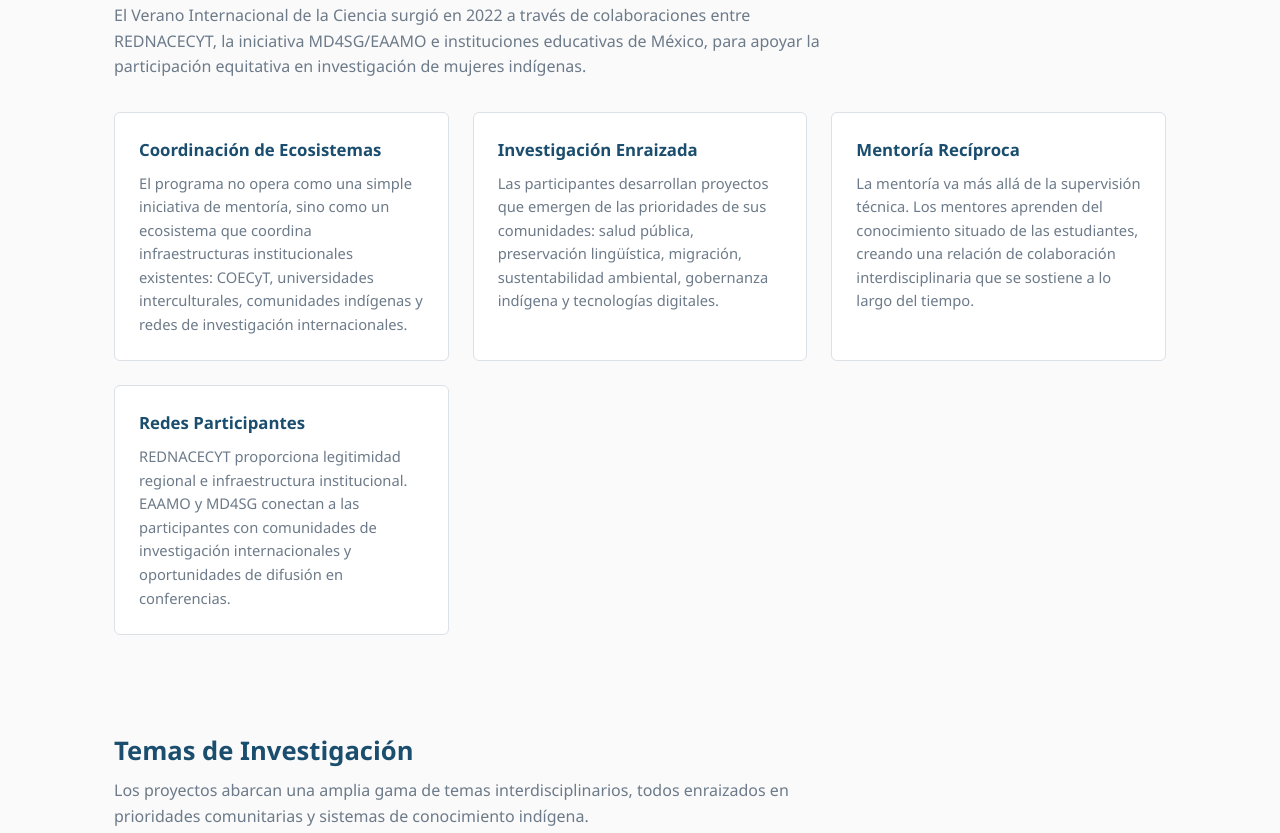
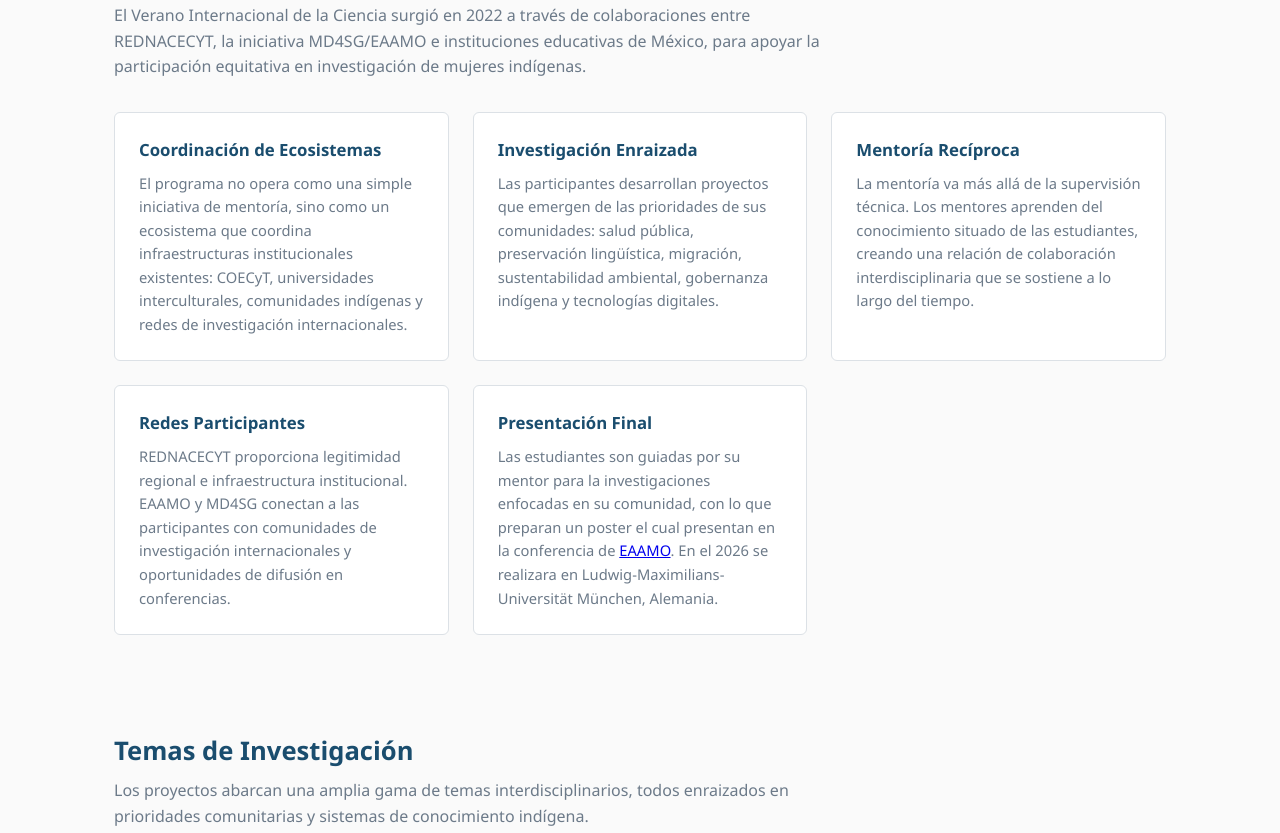
Before and after one commit to savashito/verano-internacional-ciencia, a plain HTML site: page index.html in a window 1280 px wide. Shown: the part 509-1342 px from the top of the page. Drawn offline with Linux system fonts and the light colour scheme.

Commit message:
added about card

```diff
--- a/index.html
+++ b/index.html
@@ -89,6 +89,15 @@
           internacionales y oportunidades de difusión en conferencias.
         </p>
       </div>
+      <div class="about-card">
+        <h3>Presentación Final</h3>
+        <p>
+          Las estudiantes son guiadas por su mentor para la investigaciones enfocadas en su comunidad,
+          con lo que preparan un poster el cual presentan en la conferencia de <a href="https://conference2026.eaamo.org/">EAAMO</a>.
+          En el 2026 se realizara en Ludwig-Maximilians-Universität München, Alemania.
+        </p>
+      </div>
+
     </div>
   </section>
 
```
